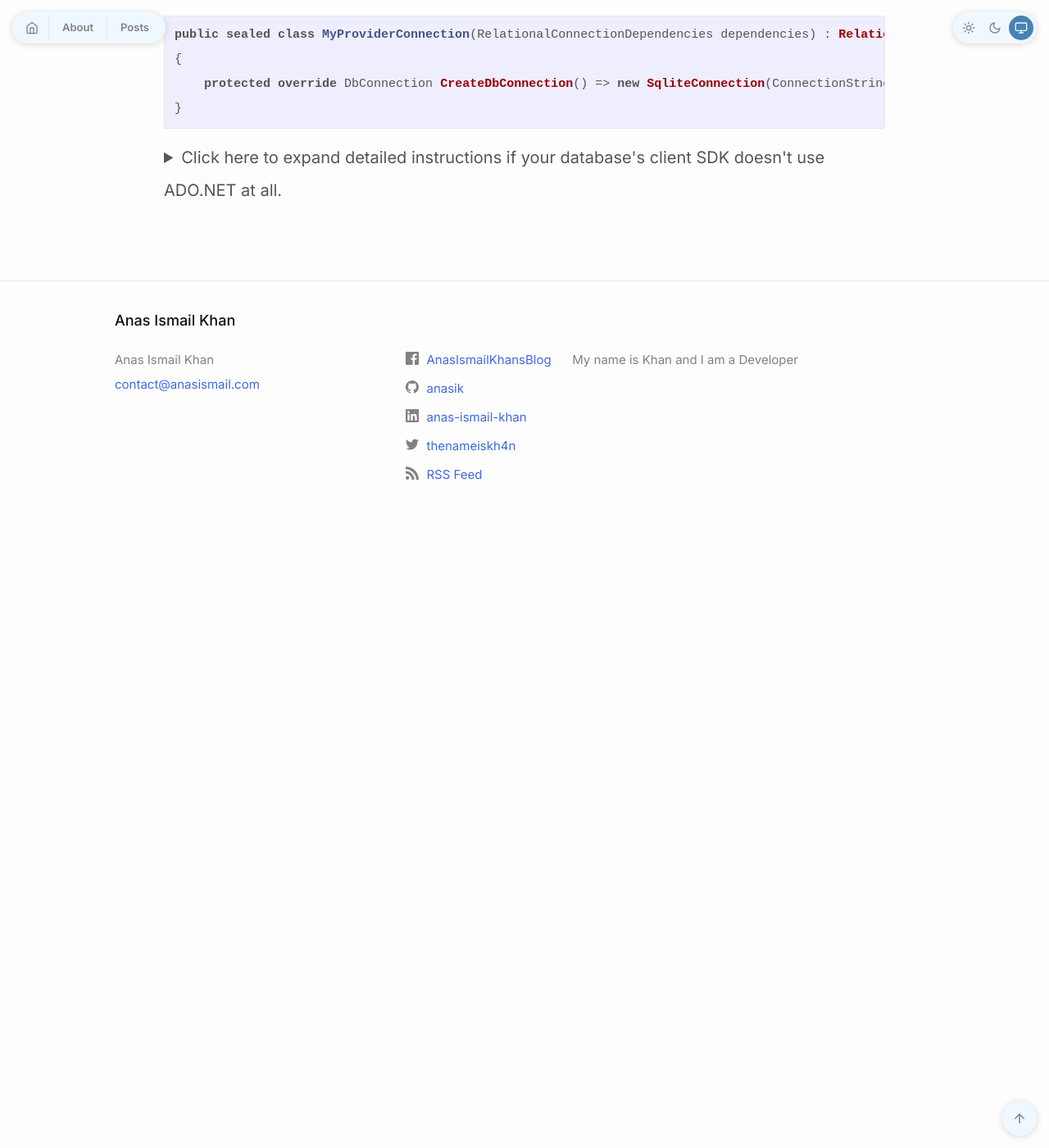
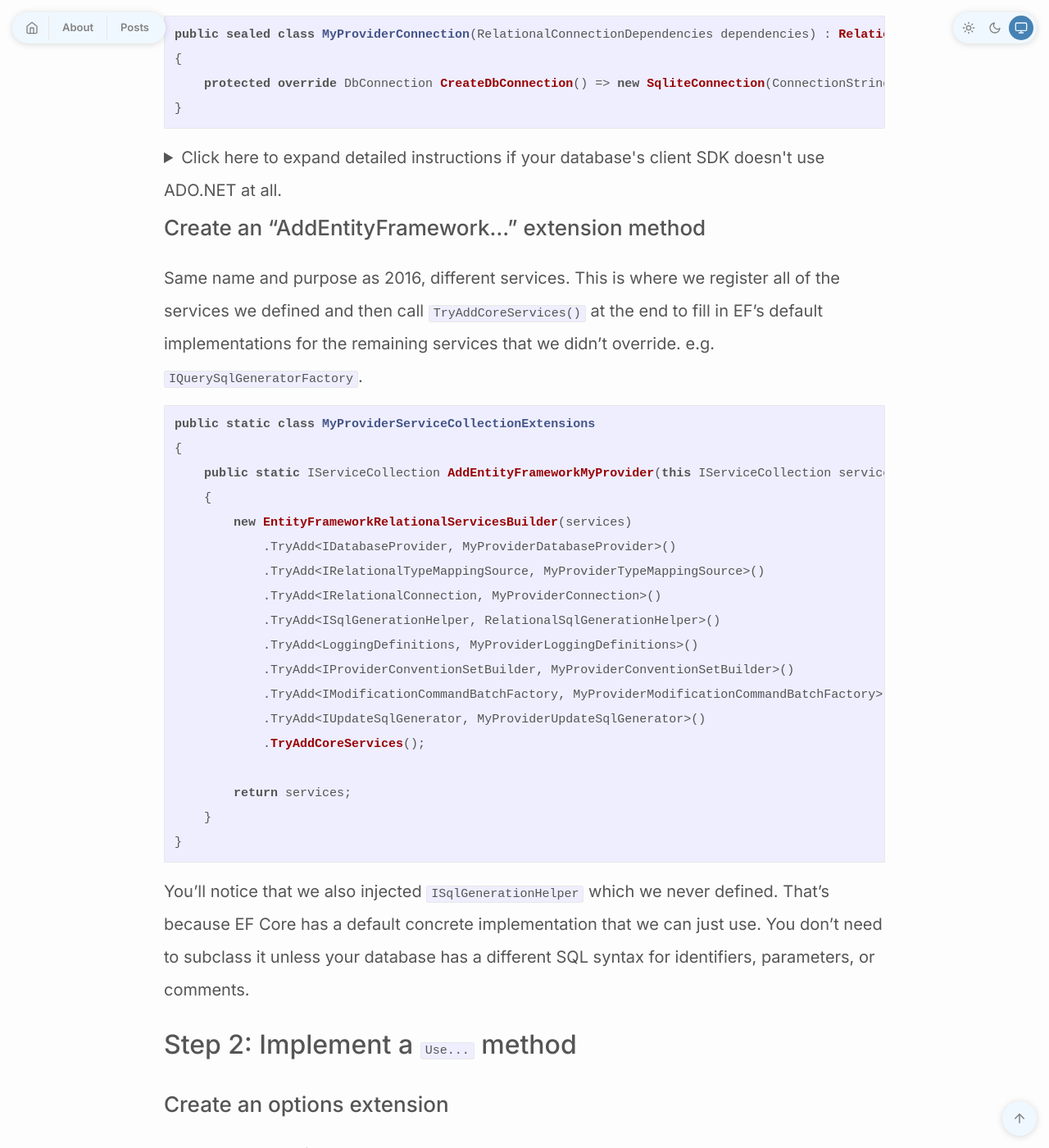
Before and after one commit to anasik/anasik.github.io, a Jekyll site: the page built from _posts/2026-08-15-so-you-still-want-to-write-an-ef-core-provider.md, in a window 1280 px wide and 1400 px high, scrolled down 3257 px. Shown: the whole window at 82% size. Built offline with Jekyll 4.4.1, drawn with Linux system fonts in a browser that asks for light colours; some web fonts are replaced; our own code applies the rules of GitHub Pages for plain Markdown files; before the commit the page ends 3911 px from its top, so only the background shows below that; some of the changed text lies outside the part shown.

Commit message:
<details markdown="1">

````diff
--- a/_posts/2026-08-15-so-you-still-want-to-write-an-ef-core-provider.md
+++ b/_posts/2026-08-15-so-you-still-want-to-write-an-ef-core-provider.md
@@ -98,7 +98,7 @@
 }
 ```
 
-<details>
+<details markdown="1">
 <summary>Click here to expand detailed instructions if your database's client SDK doesn't use ADO.NET at all.</summary>
 
 ```csharp
````
